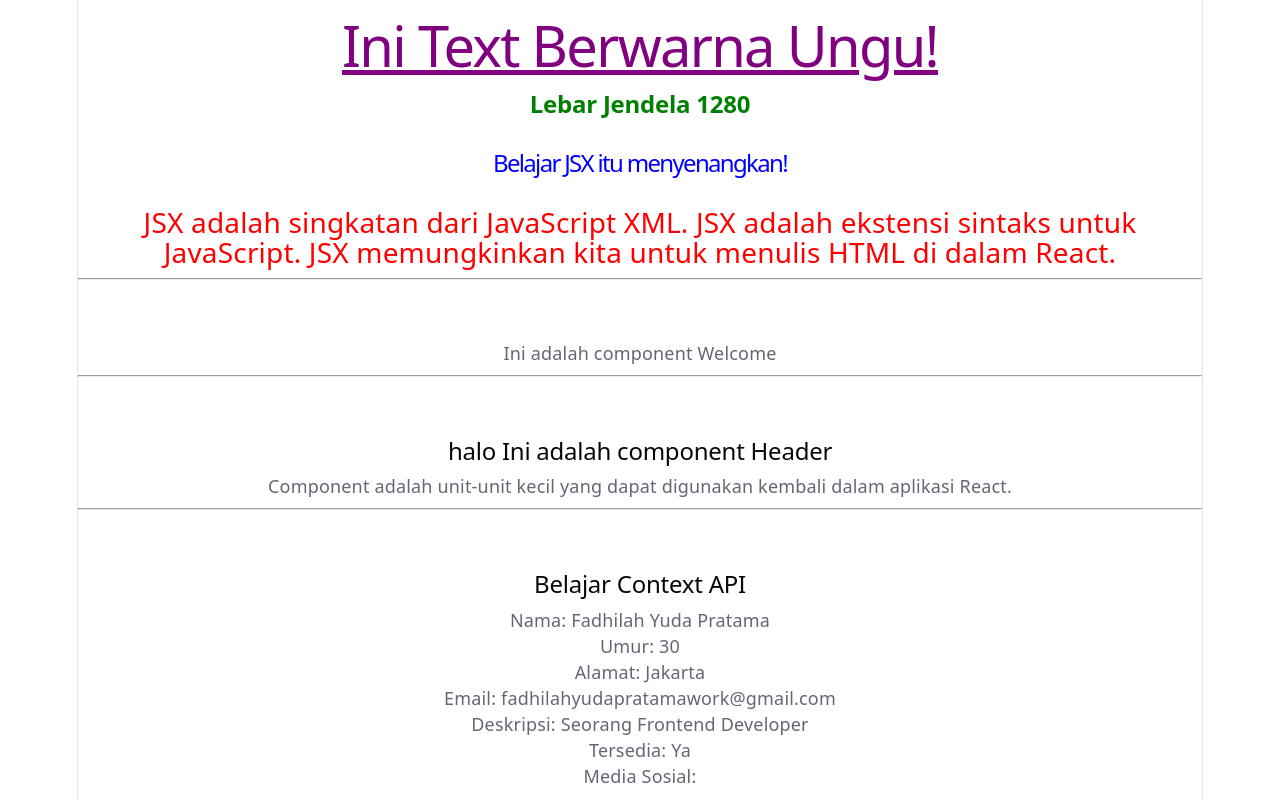
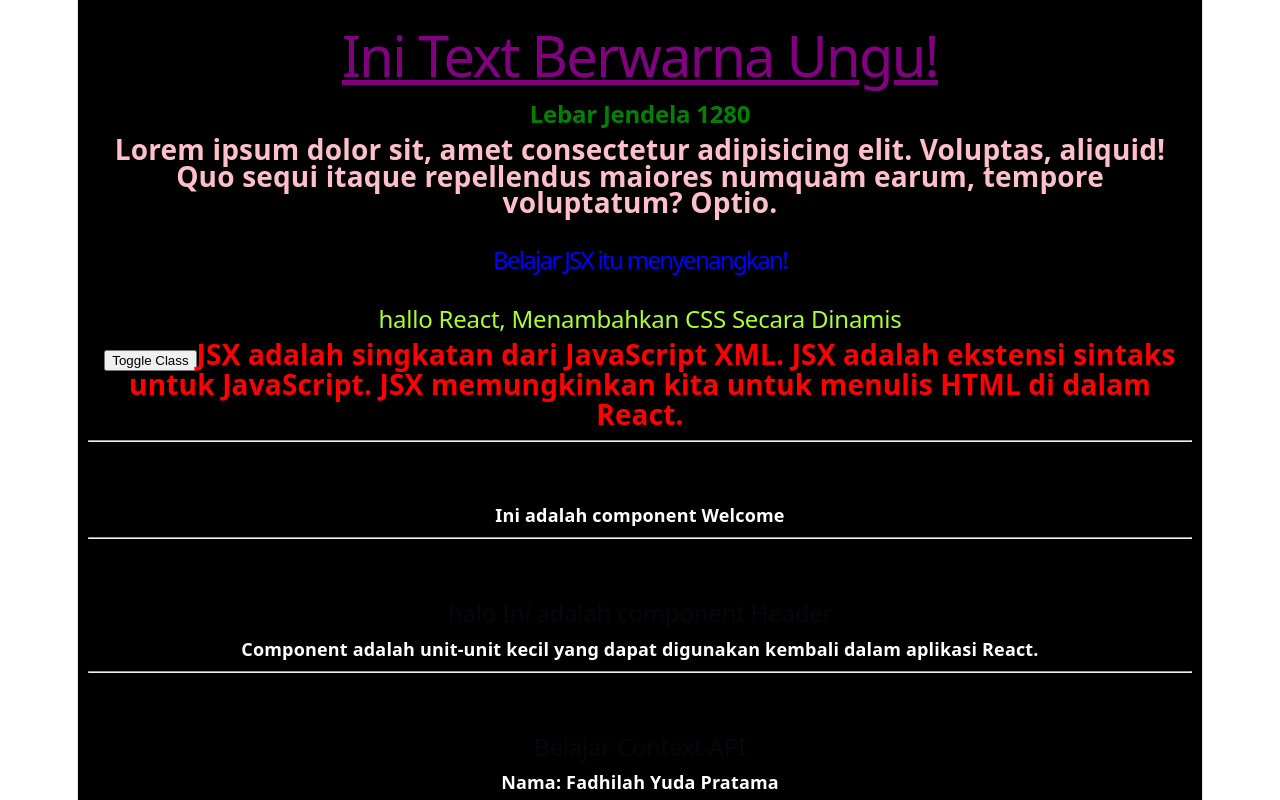
Before and after one commit to fadilahyudapratama/learn-react-basic, a React (Vite) app: page / in a window 1280 px wide. Shown: the top 800 px of the page. Built offline with nearby package versions, Linux system fonts and the light colour scheme.

Commit message:
Menambahkan class dan dynaic class

```diff
--- a/package.json
+++ b/package.json
@@ -10,6 +10,7 @@
     "preview": "vite preview"
   },
   "dependencies": {
+    "clsx": "^2.1.1",
     "react": "^19.2.7",
     "react-dom": "^19.2.7",
     "styled-components": "^6.4.4"
--- a/src/App.css
+++ b/src/App.css
@@ -3,3 +3,26 @@
   font-size: 28px;
   text-align: centerß;
 }
+
+.active {
+  color: greenyellow;
+}
+
+.inactive {
+  color: pink;
+}
+
+.box {
+  padding: 10px;
+  font-weight: bold;
+}
+
+.dark {
+  background: black;
+  color: white;
+}
+
+.light {
+  background: white;
+  color: black;
+}
--- a/src/App.jsx
+++ b/src/App.jsx
@@ -1,5 +1,6 @@
 import { useState } from 'react';
 import styled from 'styled-components';
+import clsx from 'clsx';
 import './App.css'
 import gaya from "./App.module.css";
 import { ProfileContext } from './component/ProfileContext'
@@ -19,6 +20,10 @@ import useWindowWidth from './hooks/useWindowWidth';
 
 
 function App() {
+  const width = useWindowWidth();
+  const [ isActive, setIsActive] = useState(true);
+  const [active, setActive] = useState(false);
+  const isDark = true;
   const name = "fadhilah Yuda Pratama";
   const [user, setUser] = useState({
     name: "Fadhilah Yuda Pratama",
@@ -32,18 +37,20 @@ function App() {
       linkedin: "fadhilahyudapratama",
     },
   });
-  const width = useWindowWidth();
   const Title = styled.h1`
     color: purple;
     text-decoration: underline;
   `
   return (
     <ProfileContext.Provider value={user}>
-      <div>
+      <div className={`box ${isDark ? "dark" : "light"}`}>
         <Title>Ini Text Berwarna Ungu!</Title>
         <h2 className={gaya.titlev2}>Lebar Jendela { width }</h2>
+        <p className={clsx("title", { active: active, inactive: !active})}>Lorem ipsum dolor sit, amet consectetur adipisicing elit. Voluptas, aliquid! Quo sequi itaque repellendus maiores numquam earum, tempore voluptatum? Optio.</p>
         <Section>
           <h1 style={{color: "blue", fontSize: "24px" }}>Belajar JSX itu menyenangkan!</h1>
+          <h2 className={isActive ? "active" : "inactive"}>hallo React, Menambahkan CSS Secara Dinamis</h2>
+          <button onClick={() => setIsActive(isActive)}>Toggle Class</button>
           <small className='title'>JSX adalah singkatan dari JavaScript XML. JSX adalah ekstensi sintaks untuk JavaScript. JSX memungkinkan kita untuk menulis HTML di dalam React.</small>
         </Section>
         <Section>
```
Also changed, not shown: 1 other file (tests, documents, lock files or other folders).
